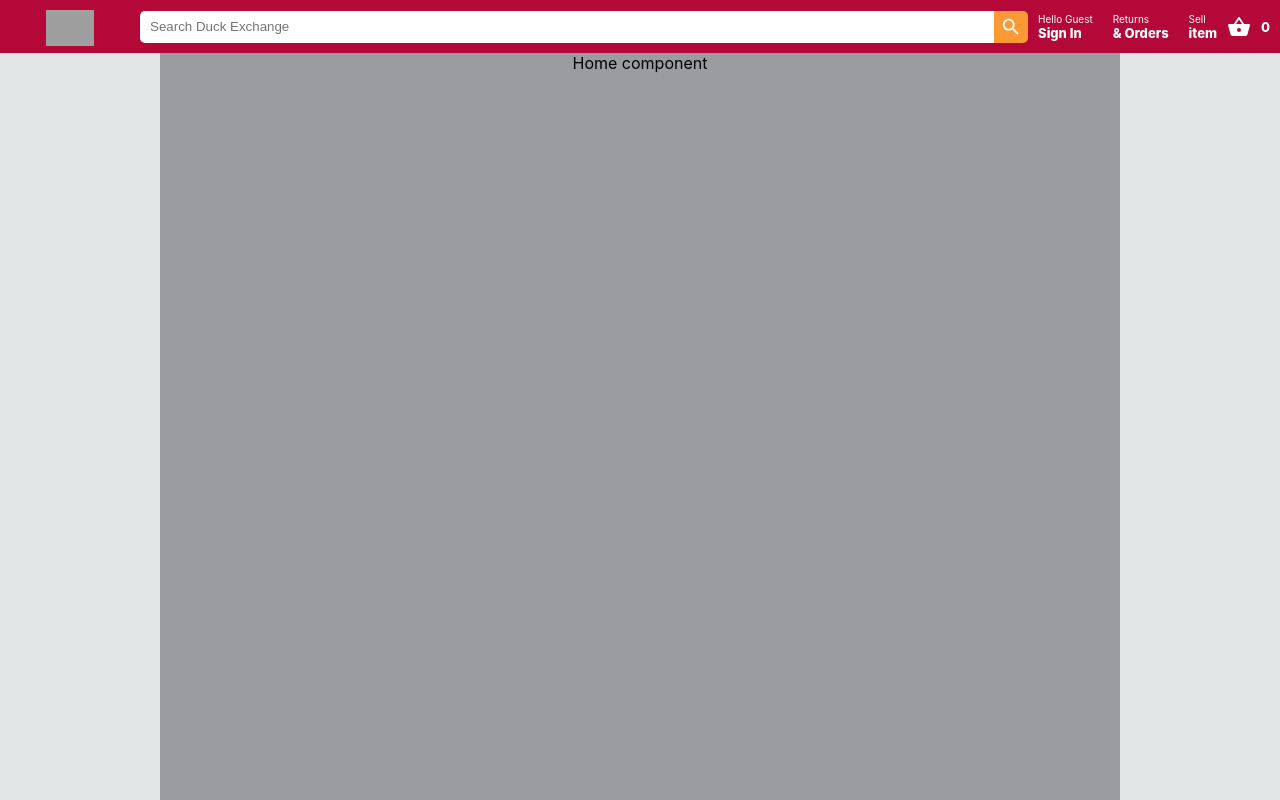
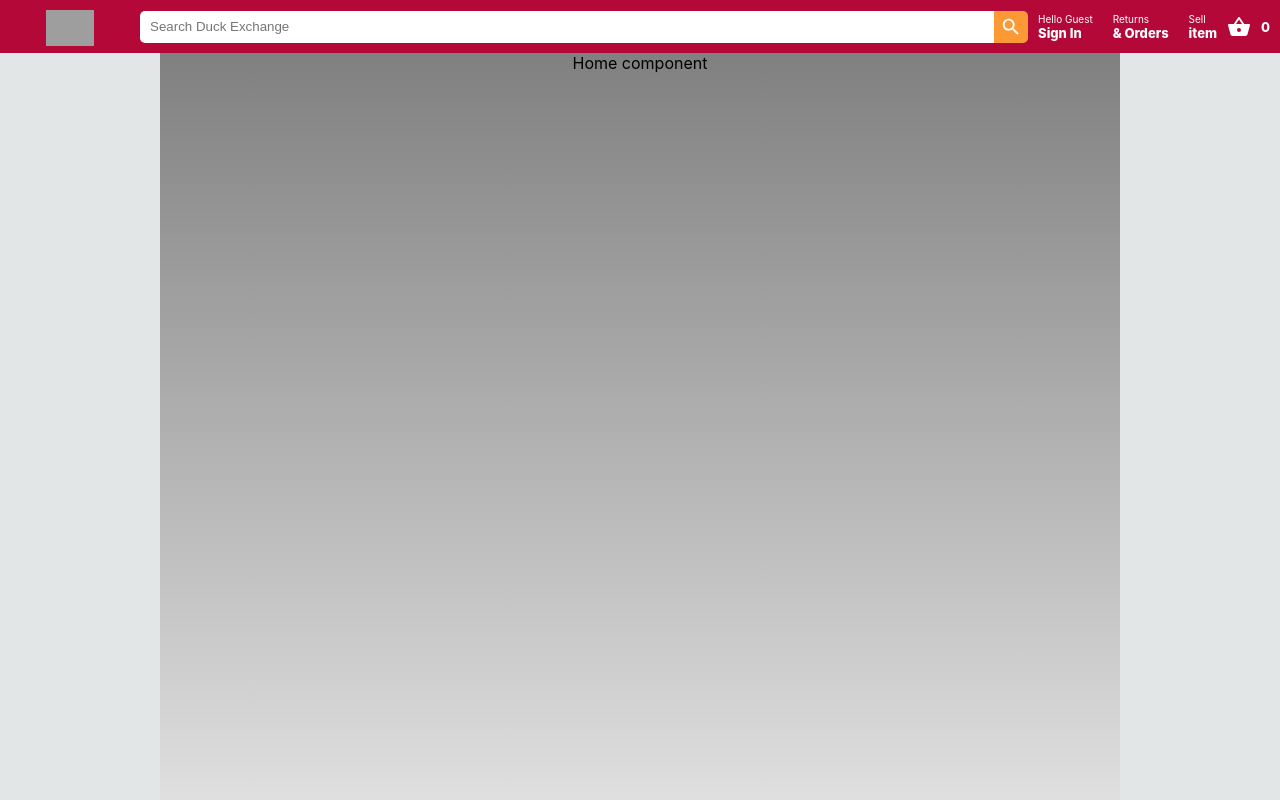
Before and after one commit to juan0campo8/studentExchange, a React (Create React App) app: page / in a window 1280 px wide. Shown: the top 800 px of the page. Built offline with nearby package versions, Linux system fonts and the light colour scheme; grey boxes are pictures that could not be loaded.

Commit message:
Update Home.css

```diff
--- a/src/Home.css
+++ b/src/Home.css
@@ -5,7 +5,7 @@
     min-width: 1000px;
     background: #e3e6e6;
     box-sizing: border-box;
-    height: 1000px;
+    height: 1500px;
 
 }
 
@@ -15,7 +15,7 @@
     background: #9a9c9f;
     width: 75%;
     height: 1000px;
-    background: linear-gradient(to bottom, #gray 0%, white 100%)
+    background: linear-gradient(to bottom, gray 0%, white 100%)
 }
 
 p {
```
